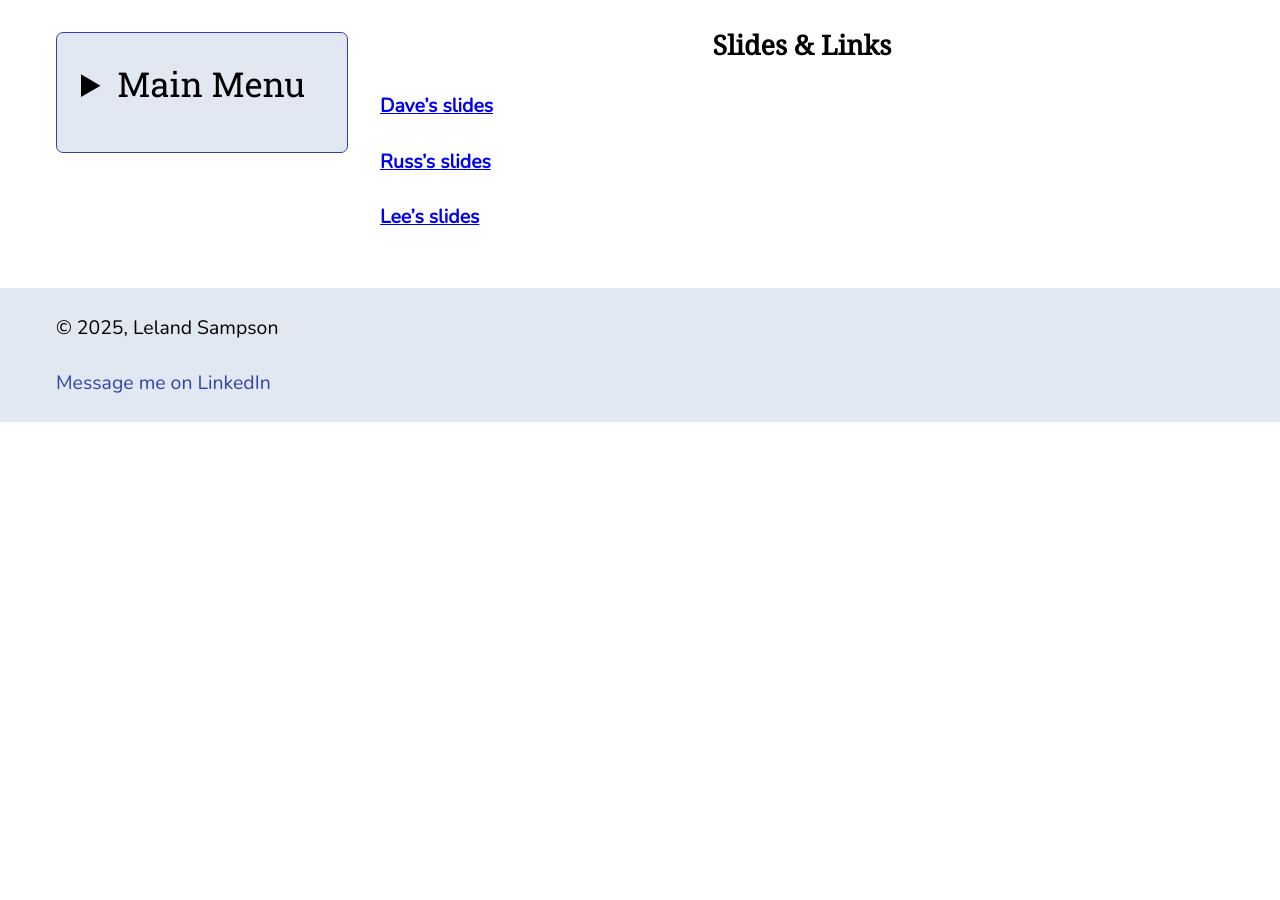
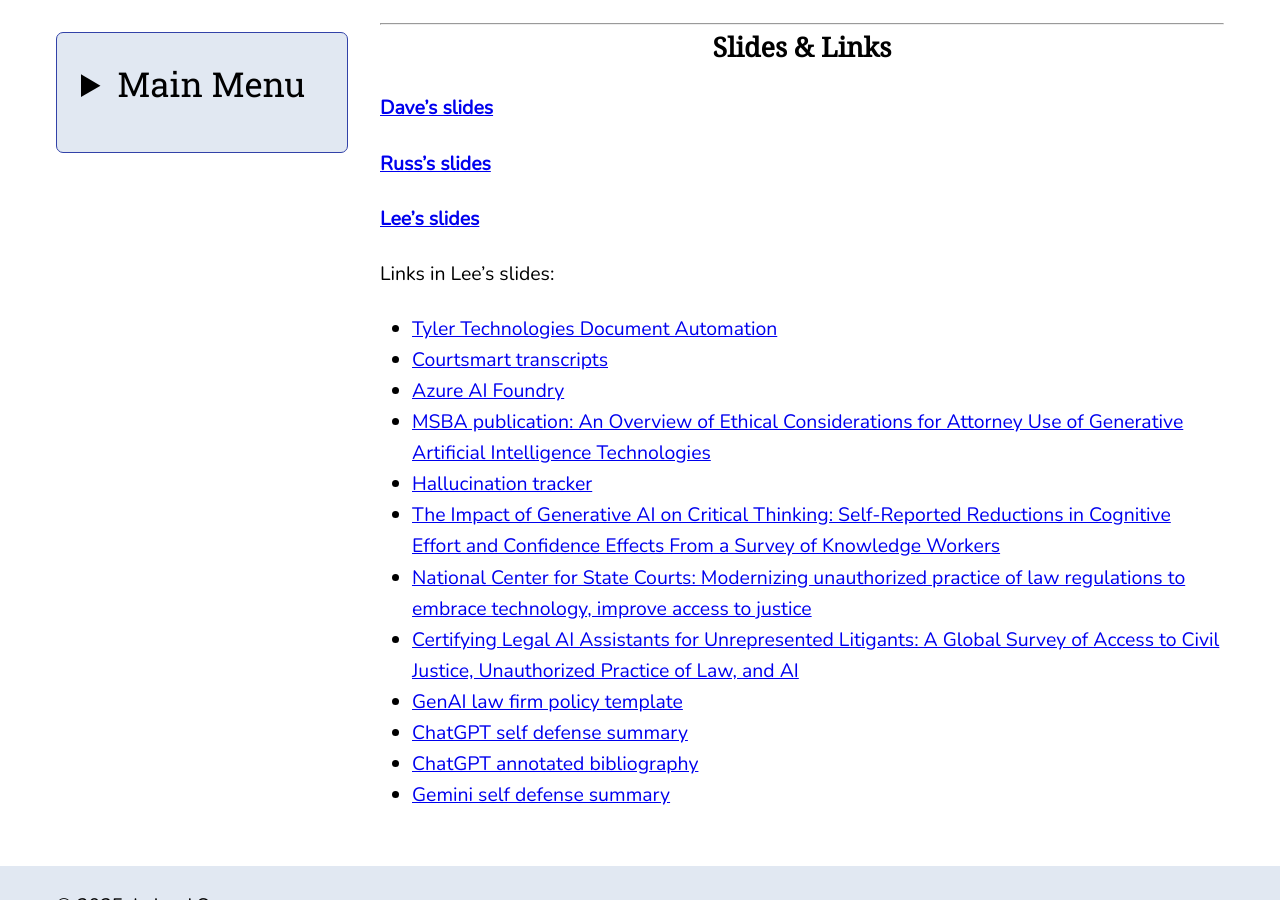
Before and after one commit to lelandsampson/Leland-Sampson-Website, a Jekyll site: the page built from 2025-delaware-ai.md, in a window 1280 px wide and 900 px high, scrolled down 1545 px. Built offline with Jekyll 4.4.1, drawn with Linux system fonts in a browser that asks for light colours; before the commit the page ends 1967 px from its top, so only the background shows below that.

Commit message:
delaware ai update

```diff
--- a/2025-delaware-ai.md
+++ b/2025-delaware-ai.md
@@ -27,10 +27,24 @@
 
 [**Lee Sampson**](https://www.linkedin.com/in/leland-sampson-esq/) brings together his love of technology and the law by managing the People’s Law Library legal information website at the Maryland Thurgood Marshall State Law Library. He also serves as the Co-Chair of the Maryland State Bar Association’s AI and Legal Technology Task Force and the Maryland Judiciary’s Artificial Intelligence Workgroup. Leland’s work strives to close the justice gap with the responsible use of AI tools and often shares these insights with fellow lawyers and law librarians.
 
+---
+<h2 align="center">Slides & Links</h2>
+[**Dave's slides**](/files/2025-Delaware-AI/Dave-ChatGPT.pdf)
 
-<h2 align="center">Slides & Links</h2>
-[**Dave's slides**](/files/Dave-ChatGPT.pdf)
+[**Russ's slides**](/files/2025-Delaware-AI/mla-leveraging-ai.pdf)
 
-[**Russ's slides**](/files/mla-leveraging-ai.pdf)
+[**Lee's slides**](/files/2025-Delaware-AI/sampson-delaware-ai.pdf)
 
-[**Lee's slides**](/files/***.pdf)
+Links in Lee's slides:
+- [Tyler Technologies Document Automation](https://www.tylertech.com/products/document-automation)
+- [Courtsmart transcripts](https://www.courtsmart.com/technology/speech-recognition/)
+- [Azure AI Foundry](https://learn.microsoft.com/en-us/azure/ai-foundry/tutorials/deploy-chat-web-app)
+- [MSBA publication: An Overview of Ethical Considerations for Attorney Use of Generative Artificial Intelligence Technologies](https://www.msba.org/common/Uploaded%20files/Downloads/EPUB/An%20Overview%20of%20Ethical%20Considerations%20for%20Attorney%20Use.pdf)
+- [Hallucination tracker](https://www.damiencharlotin.com/hallucinations/)
+- [The Impact of Generative AI on Critical Thinking: Self-Reported Reductions in Cognitive Effort and Confidence Effects From a Survey of Knowledge Workers](https://www.microsoft.com/en-us/research/wp-content/uploads/2025/01/lee_2025_ai_critical_thinking_survey.pdf)
+- [National Center for State Courts: Modernizing unauthorized practice of law regulations to embrace technology, improve access to justice](https://www.ncsc.org/resources-courts/modernizing-unauthorized-practice-law-regulations-embrace-technology-improve)
+- [Certifying Legal AI Assistants for Unrepresented Litigants: A Global Survey of Access to Civil Justice, Unauthorized Practice of Law, and AI](https://papers.ssrn.com/sol3/papers.cfm?abstract_id=4901658)
+- [GenAI law firm policy template](/files/2025-Delaware-AI/GAI-Policy.docx)
+- [ChatGPT self defense summary](/files/2025-Delaware-AI/Chat-GPT-self-defense.pdf)
+- [ChatGPT annotated bibliography](/files/2025-Delaware-AI/Chat-GPT-self-defense-bibliography.pdf)
+- [Gemini self defense summary](/files/2025-Delaware-AI/Gemini-Self-Defense.pdf)
```
Also changed, not shown: 11 other files.
